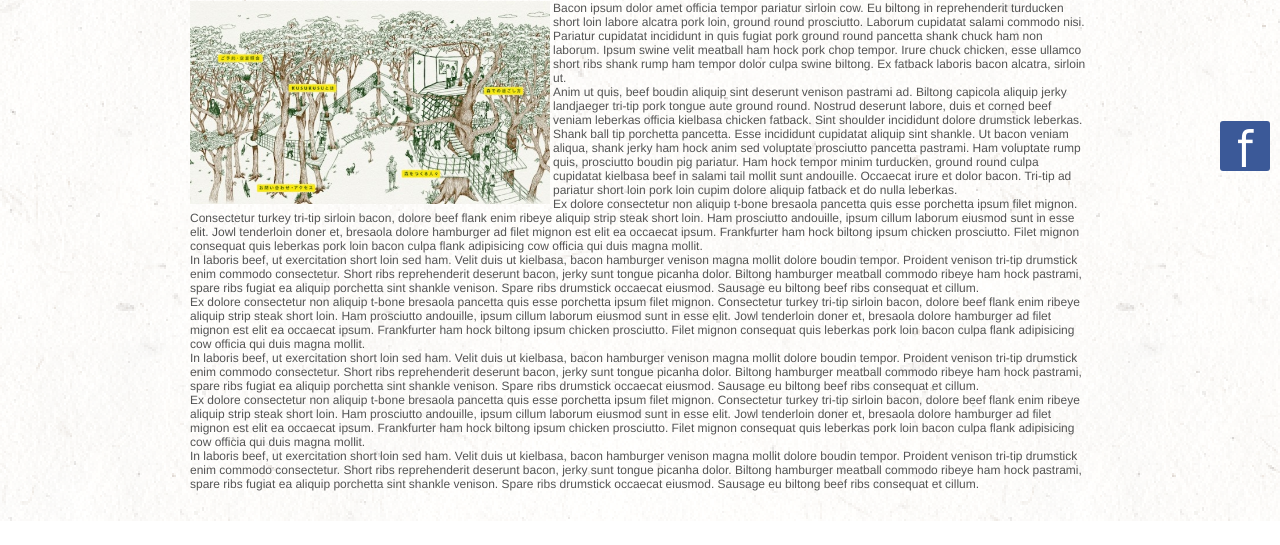
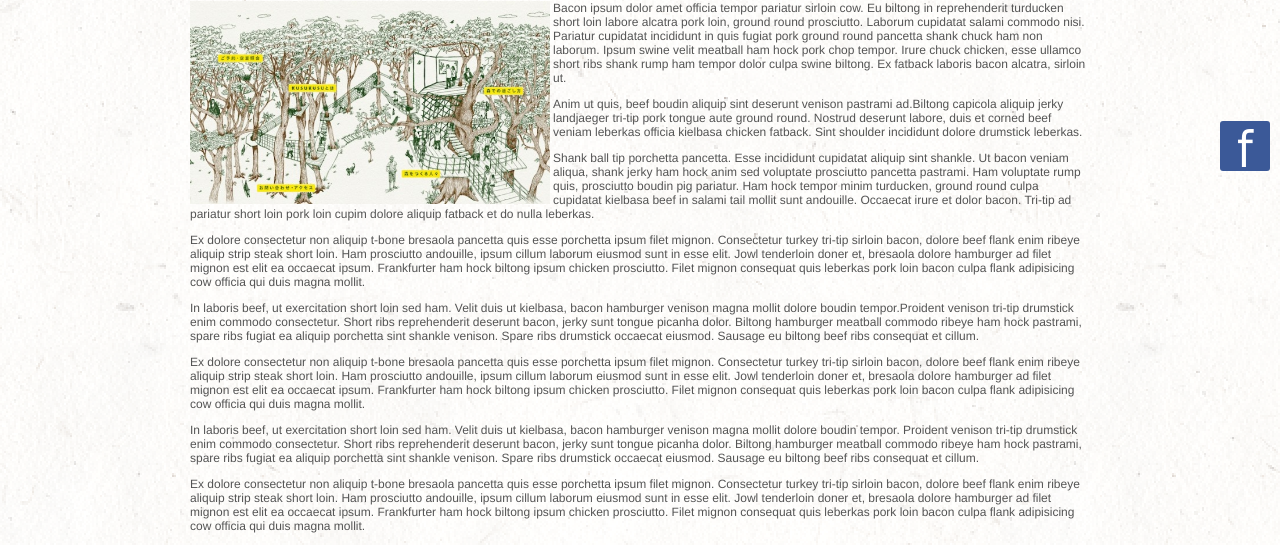
Before and after one commit to lydiafelicia/newsLydia, a plain HTML site: page article.html in a window 1280 px wide. Shown: the part 279-824 px from the top of the page. Before the commit the page ends 800 px from the top, so only its background shows below. Drawn offline with Linux system fonts and the light colour scheme.

Commit message:
Changing <br> to <p> in article.html

```diff
--- a/article.html
+++ b/article.html
@@ -11,27 +11,30 @@
 			<a class="head" href="article.html"><span>ARTICLE</span> </a>
 		</div>
 
-			<div id="banner"><a href="index.html"><img class ="banner" src="images/banner.jpg"></a></div>
+				<div id="banner"><a href="index.html"><img class ="banner" src="images/banner.jpg"></a>
+				</div>
 
-			<a class ="fbl" href="https://www.facebook.com/sydneymorningherald?fref=ts">
-			<div id ="fblink">f</div></a>
+				<a class ="fbl" href="https://www.facebook.com/sydneymorningherald?fref=ts">
+				<div id ="fblink">f
+				</div></a>
 
 				<div id ="main">
 					<h1>THIS IS THE TITLE</h1>
 					<img class="img-article" src="images/article.jpg" height="40%" width="40%">
-					<p>Bacon ipsum dolor amet officia tempor pariatur sirloin cow. Eu biltong in reprehenderit turducken short loin labore alcatra pork loin, ground round prosciutto. Laborum cupidatat salami commodo nisi. Pariatur cupidatat incididunt in quis fugiat pork ground round pancetta shank chuck ham non laborum. Ipsum swine velit meatball ham hock pork chop tempor. Irure chuck chicken, esse ullamco short ribs shank rump ham tempor dolor culpa swine biltong. Ex fatback laboris bacon alcatra, sirloin ut.<br>
-					Anim ut quis, beef boudin aliquip sint deserunt venison pastrami ad. Biltong capicola aliquip jerky landjaeger tri-tip pork tongue aute ground round. Nostrud deserunt labore, duis et corned beef veniam leberkas officia kielbasa chicken fatback. Sint shoulder incididunt dolore drumstick leberkas.<br>
-					Shank ball tip porchetta pancetta. Esse incididunt cupidatat aliquip sint shankle. Ut bacon veniam aliqua, shank jerky ham hock anim sed voluptate prosciutto pancetta pastrami. Ham voluptate rump quis, prosciutto boudin pig pariatur. Ham hock tempor minim turducken, ground round culpa cupidatat kielbasa beef in salami tail mollit sunt andouille. Occaecat irure et dolor bacon. Tri-tip ad pariatur short loin pork loin cupim dolore aliquip fatback et do nulla leberkas.<br>
-					Ex dolore consectetur non aliquip t-bone bresaola pancetta quis esse porchetta ipsum filet mignon. Consectetur turkey tri-tip sirloin bacon, dolore beef flank enim ribeye aliquip strip steak short loin. Ham prosciutto andouille, ipsum cillum laborum eiusmod sunt in esse elit. Jowl tenderloin doner et, bresaola dolore hamburger ad filet mignon est elit ea occaecat ipsum. Frankfurter ham hock biltong ipsum chicken prosciutto. Filet mignon consequat quis leberkas pork loin bacon culpa flank adipisicing cow officia qui duis magna mollit.<br>
-					In laboris beef, ut exercitation short loin sed ham. Velit duis ut kielbasa, bacon hamburger venison magna mollit dolore boudin tempor. Proident venison tri-tip drumstick enim commodo consectetur. Short ribs reprehenderit deserunt bacon, jerky sunt tongue picanha dolor. Biltong hamburger meatball commodo ribeye ham hock pastrami, spare ribs fugiat ea aliquip porchetta sint shankle venison. Spare ribs drumstick occaecat eiusmod. Sausage eu biltong beef ribs consequat et cillum.<br>
-					Ex dolore consectetur non aliquip t-bone bresaola pancetta quis esse porchetta ipsum filet mignon. Consectetur turkey tri-tip sirloin bacon, dolore beef flank enim ribeye aliquip strip steak short loin. Ham prosciutto andouille, ipsum cillum laborum eiusmod sunt in esse elit. Jowl tenderloin doner et, bresaola dolore hamburger ad filet mignon est elit ea occaecat ipsum. Frankfurter ham hock biltong ipsum chicken prosciutto. Filet mignon consequat quis leberkas pork loin bacon culpa flank adipisicing cow officia qui duis magna mollit.<br>
+					<p>Bacon ipsum dolor amet officia tempor pariatur sirloin cow. Eu biltong in reprehenderit turducken short loin labore alcatra pork loin, ground round prosciutto. Laborum cupidatat salami commodo nisi. Pariatur cupidatat incididunt in quis fugiat pork ground round pancetta shank chuck ham non laborum. Ipsum swine velit meatball ham hock pork chop tempor. Irure chuck chicken, esse ullamco short ribs shank rump ham tempor dolor culpa swine biltong. Ex fatback laboris bacon alcatra, sirloin ut.
 
-					In laboris beef, ut exercitation short loin sed ham. Velit duis ut kielbasa, bacon hamburger venison magna mollit dolore boudin tempor. Proident venison tri-tip drumstick enim commodo consectetur. Short ribs reprehenderit deserunt bacon, jerky sunt tongue picanha dolor. Biltong hamburger meatball commodo ribeye ham hock pastrami, spare ribs fugiat ea aliquip porchetta sint shankle venison. Spare ribs drumstick occaecat eiusmod. Sausage eu biltong beef ribs consequat et cillum.<br>
+					<p>Anim ut quis, beef boudin aliquip sint deserunt venison pastrami ad.Biltong capicola aliquip jerky landjaeger tri-tip pork tongue aute ground round. Nostrud deserunt labore, duis et corned beef veniam leberkas officia kielbasa chicken fatback. Sint shoulder incididunt dolore drumstick leberkas.</p>
 
-					Ex dolore consectetur non aliquip t-bone bresaola pancetta quis esse porchetta ipsum filet mignon. Consectetur turkey tri-tip sirloin bacon, dolore beef flank enim ribeye aliquip strip steak short loin. Ham prosciutto andouille, ipsum cillum laborum eiusmod sunt in esse elit. Jowl tenderloin doner et, bresaola dolore hamburger ad filet mignon est elit ea occaecat ipsum. Frankfurter ham hock biltong ipsum chicken prosciutto. Filet mignon consequat quis leberkas pork loin bacon culpa flank adipisicing cow officia qui duis magna mollit.<br>
+					<p>Shank ball tip porchetta pancetta. Esse incididunt cupidatat aliquip sint shankle. Ut bacon veniam aliqua, shank jerky ham hock anim sed voluptate prosciutto pancetta pastrami. Ham voluptate rump quis, prosciutto boudin pig pariatur. Ham hock tempor minim turducken, ground round culpa cupidatat kielbasa beef in salami tail mollit sunt andouille. Occaecat irure et dolor bacon. Tri-tip ad pariatur short loin pork loin cupim dolore aliquip fatback et do nulla leberkas.</p>
 
-					In laboris beef, ut exercitation short loin sed ham. Velit duis ut kielbasa, bacon hamburger venison magna mollit dolore boudin tempor. Proident venison tri-tip drumstick enim commodo consectetur. Short ribs reprehenderit deserunt bacon, jerky sunt tongue picanha dolor. Biltong hamburger meatball commodo ribeye ham hock pastrami, spare ribs fugiat ea aliquip porchetta sint shankle venison. Spare ribs drumstick occaecat eiusmod. Sausage eu biltong beef ribs consequat et cillum.<br>
-					</p>
+					<p>Ex dolore consectetur non aliquip t-bone bresaola pancetta quis esse porchetta ipsum filet mignon. Consectetur turkey tri-tip sirloin bacon, dolore beef flank enim ribeye aliquip strip steak short loin. Ham prosciutto andouille, ipsum cillum laborum eiusmod sunt in esse elit. Jowl tenderloin doner et, bresaola dolore hamburger ad filet mignon est elit ea occaecat ipsum. Frankfurter ham hock biltong ipsum chicken prosciutto. Filet mignon consequat quis leberkas pork loin bacon culpa flank adipisicing cow officia qui duis magna mollit.</p>
+					<p>In laboris beef, ut exercitation short loin sed ham. Velit duis ut kielbasa, bacon hamburger venison magna mollit dolore boudin tempor.Proident venison tri-tip drumstick enim commodo consectetur. Short ribs reprehenderit deserunt bacon, jerky sunt tongue picanha dolor. Biltong hamburger meatball commodo ribeye ham hock pastrami, spare ribs fugiat ea aliquip porchetta sint shankle venison. Spare ribs drumstick occaecat eiusmod. Sausage eu biltong beef ribs consequat et cillum.</p>
+
+					<p>Ex dolore consectetur non aliquip t-bone bresaola pancetta quis esse porchetta ipsum filet mignon. Consectetur turkey tri-tip sirloin bacon, dolore beef flank enim ribeye aliquip strip steak short loin. Ham prosciutto andouille, ipsum cillum laborum eiusmod sunt in esse elit. Jowl tenderloin doner et, bresaola dolore hamburger ad filet mignon est elit ea occaecat ipsum. Frankfurter ham hock biltong ipsum chicken prosciutto. Filet mignon consequat quis leberkas pork loin bacon culpa flank adipisicing cow officia qui duis magna mollit.</p>
+
+					<p>In laboris beef, ut exercitation short loin sed ham. Velit duis ut kielbasa, bacon hamburger venison magna mollit dolore boudin tempor. Proident venison tri-tip drumstick enim commodo consectetur. Short ribs reprehenderit deserunt bacon, jerky sunt tongue picanha dolor. Biltong hamburger meatball commodo ribeye ham hock pastrami, spare ribs fugiat ea aliquip porchetta sint shankle venison. Spare ribs drumstick occaecat eiusmod. Sausage eu biltong beef ribs consequat et cillum.</p>
+
+					<p>Ex dolore consectetur non aliquip t-bone bresaola pancetta quis esse porchetta ipsum filet mignon. Consectetur turkey tri-tip sirloin bacon, dolore beef flank enim ribeye aliquip strip steak short loin. Ham prosciutto andouille, ipsum cillum laborum eiusmod sunt in esse elit. Jowl tenderloin doner et, bresaola dolore hamburger ad filet mignon est elit ea occaecat ipsum. Frankfurter ham hock biltong ipsum chicken prosciutto. Filet mignon consequat quis leberkas pork loin bacon culpa flank adipisicing cow officia qui duis magna mollit.</p>
 				</div>
 	</body>
 
```
Also changed, not shown: index.html (+2 -1 lines).
